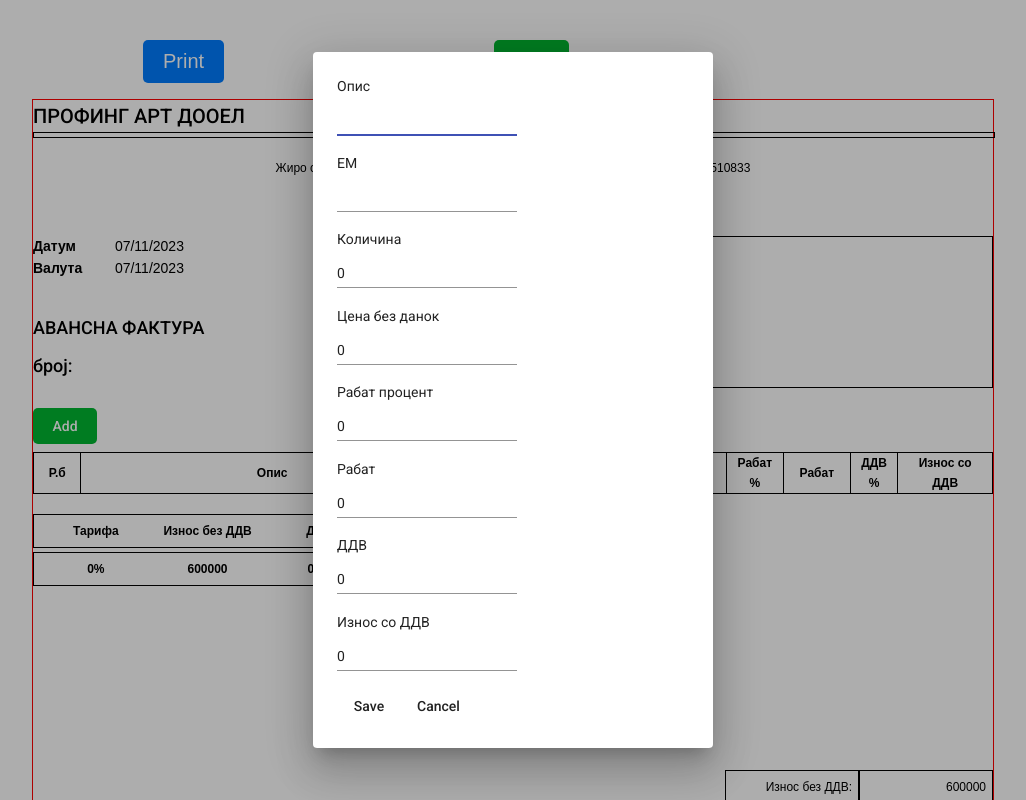
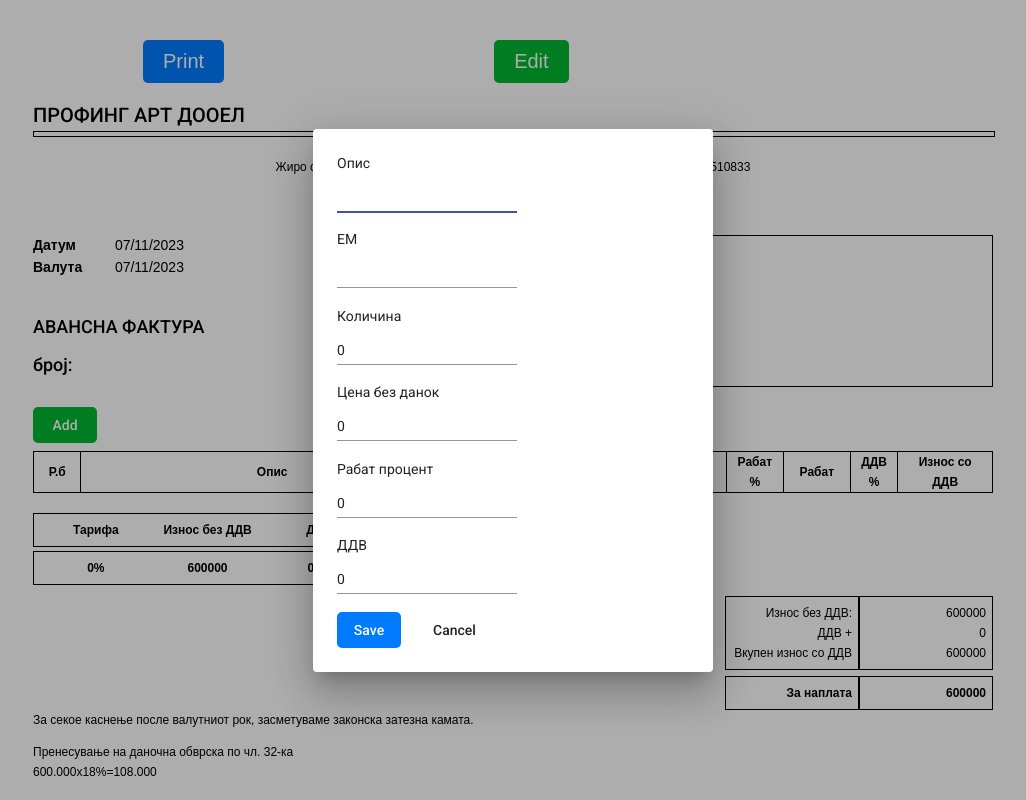
Before and after one commit to florent-fejzula/invoice-profing, an Angular app: page / in a window 1280 px wide. Both pictures are taken after typing "Sample" into the empty fields and a click on the button "Add". Shown: the whole page, without its empty margins (127-1153 px from the left). Built offline with nearby package versions, Linux system fonts and the light colour scheme.

Commit message:
table values update, fixed footer

```diff
--- a/src/app/app.component.html
+++ b/src/app/app.component.html
@@ -5,9 +5,6 @@
 
 <div class="invoice">
   <div class="elementA">
-
-  </div>
-
     <div class="invoice-header">
       <h2>ПРОФИНГ АРТ ДООЕЛ</h2>
       <div class="box-line"></div>
@@ -74,12 +71,12 @@
             <td>{{ i + 1 }}</td>
             <td>{{ item.opis }}</td>
             <td>{{ item.em }}</td>
-          <td>{{ item.kolicina }}</td>
-          <td>{{ item.cenaBezDanok }}</td>
+            <td>{{ item.kolicina | number:'1.2-2' }}</td>
+            <td>{{ item.cenaBezDanok | number:'1.2-2' }}</td>
             <td>{{ item.rabatProcent }}</td>
-          <td>{{ item.rabat }}</td>
+            <td>{{ calculateRabat(item) | number:'1.2-2' }}</td>
             <td>{{ item.ddv }}</td>
-          <td>{{ calculateItemTotal(item) }}</td>
+            <td>{{ calculateItemTotal(item) | number:'1.2-2' }}</td>
           </tr>
         </tbody>
       </table>
@@ -98,9 +95,10 @@
           <div>600000</div>
         </div>
       </div>
+    </div>
+  </div>
 
-    <div class="blank-space"></div>
-
+  <div class="elementB">
     <div class="invoice-total-down">
       <div class="down-first">
         <span>Износ без ДДВ:</span>
@@ -133,8 +131,7 @@
       <div>600.000x18%=108.000</div>
       <br />
 
-      <p>Со зборови: {{soZborovi}} <input type="text"></p>
-    </div>
+      <p>Со зборови: {{ soZborovi }} <input type="text" /></p>
     </div>
 
     <div class="signatures">
@@ -148,3 +145,4 @@
       </div>
     </div>
   </div>
+</div>
--- a/src/app/app.component.scss
+++ b/src/app/app.component.scss
@@ -1,8 +1,61 @@
+
+
+.buttons {
+  display: flex;
+
+  .print {
+    margin-top: 40px;
+    margin-bottom: 16px;
+    margin-left: 270px;
+    display: flex;
+    align-items: center;
+    justify-content: center;
+    padding: 10px 20px;
+    background-color: #007bff;
+    color: #fff;
+    font-size: 20px;
+    border: none;
+    border-radius: 5px;
+    cursor: pointer;
+    transition: background-color 0.3s ease;
+  }
+
+  .print:hover {
+    background-color: #0056b3;
+  }
+
+  .edit {
+    margin-top: 40px;
+    margin-bottom: 16px;
+    margin-left: 270px;
+    display: flex;
+    align-items: center;
+    justify-content: center;
+    padding: 10px 20px;
+    background-color: #00b630;
+    color: #fff;
+    font-size: 20px;
+    border: none;
+    border-radius: 5px;
+    cursor: pointer;
+    transition: background-color 0.3s ease;
+  }
+
+  .edit:hover {
+    background-color: #008f07;
+  }
+}
+
 .invoice {
+  display: flex;
+  flex-direction: column;
+  min-height: 100vh;
   font-family: Arial, sans-serif;
   margin: auto;
   max-width: 960px;
-  border: 1px solid red;
+
+  .elementA {
+    flex-grow: 1;
 
     .invoice-header {
       h2 {
@@ -182,6 +235,7 @@
         width: 48%;
         font-size: 12px;
         font-weight: bold;
+        page-break-inside: avoid;
 
         .invoice-total-titles,
         .invoice-total-values {
@@ -196,9 +250,7 @@
           }
         }
       }
-
-    .blank-space {
-      height: 180px;
+    }
   }
 
   .invoice-total-down,
@@ -207,6 +259,7 @@
     width: 100%;
     display: flex;
     justify-content: flex-end;
+    page-break-inside: avoid;
   }
 
   .invoice-total-down {
@@ -233,7 +286,6 @@
     font-size: 12px;
   }
 }
-}
 
 .signatures {
   margin-top: 12px;
@@ -255,52 +307,6 @@
   }
 }
 
-.buttons {
-    display: flex;
-
-    .print {
-      margin-top: 40px;
-      margin-bottom: 16px;
-      margin-left: 270px;
-      display: flex;
-      align-items: center;
-      justify-content: center;
-      padding: 10px 20px;
-      background-color: #007bff;
-      color: #fff;
-      font-size: 20px;
-      border: none;
-      border-radius: 5px;
-      cursor: pointer;
-      transition: background-color 0.3s ease;
-    }
-
-    .print:hover {
-      background-color: #0056b3;
-    }
-
-    .edit {
-      margin-top: 40px;
-      margin-bottom: 16px;
-      margin-left: 270px;
-      display: flex;
-      align-items: center;
-      justify-content: center;
-      padding: 10px 20px;
-      background-color: #00b630;
-      color: #fff;
-      font-size: 20px;
-      border: none;
-      border-radius: 5px;
-      cursor: pointer;
-      transition: background-color 0.3s ease;
-    }
-
-    .edit:hover {
-      background-color: #008f07;
-    }
-}
-
 @media print {
   .buttons {
     display: none;
--- a/src/app/app.component.ts
+++ b/src/app/app.component.ts
@@ -64,6 +64,26 @@ export class AppComponent {
     });
   }
 
+  calculateRabat(item: any): number {
+    if (item && item.cenaBezDanok !== undefined && item.rabatProcent !== undefined) {
+      const price = item.cenaBezDanok;
+      const discountPercentage = item.rabatProcent;
+
+      if (price >= 0 && discountPercentage >= 0 && discountPercentage <= 100) {
+        const discountAmount = (price * discountPercentage) / 100;
+        return discountAmount;
+      } else {
+        // Handle invalid inputs (negative price or discount out of range)
+        console.error("Invalid inputs: price and discount must be non-negative, and discount must be between 0 and 100.");
+        return 0;
+      }
+    } else {
+      // Handle missing or undefined item, price, or discount
+      console.error("Invalid input: item, price, and discount must be defined.");
+      return 0;
+    }
+  }
+
   calculateItemTotal(item: any) {
     const price = item.cenaBezDanok * (1 - item.rabatProcent / 100);
     const taxAmount = price * (item.ddv / 100);
--- a/src/app/data.service.ts
+++ b/src/app/data.service.ts
@@ -4,8 +4,8 @@ import { Injectable } from '@angular/core';
   providedIn: 'root',
 })
 export class DataService {
-  datum!: Date;
-  valuta!: Date;
+  datum = new Date();
+  valuta = new Date();
   fakturaBroj = '';
   companyTitle = '';
   companyAddress = '';
--- a/src/app/edit-modal/edit-modal.component.html
+++ b/src/app/edit-modal/edit-modal.component.html
@@ -42,5 +42,6 @@
     <input matInput [(ngModel)]="companyID" name="companyID" />
   </mat-form-field>
   <br />
-  <button mat-button (click)="onSaveClick()">Save</button>
+  <button mat-button class="saveButton" (click)="onSaveClick()">Save</button>
+  <button mat-button (click)="onCancelClick()">Cancel</button>
 </form>
--- a/src/app/edit-modal/edit-modal.component.scss
+++ b/src/app/edit-modal/edit-modal.component.scss
@@ -0,0 +1,13 @@
+.saveButton {
+    margin-right: 16px;
+    background-color: #007bff;
+    color: #fff;
+    border: none;
+    border-radius: 5px;
+    cursor: pointer;
+    transition: background-color 0.3s ease;
+  }
+
+  .saveButton:hover {
+    background-color: #0056b3;
+  }
--- a/src/app/edit-modal/edit-modal.component.ts
+++ b/src/app/edit-modal/edit-modal.component.ts
@@ -38,4 +38,8 @@ export class EditModalComponent {
     this.dataService.companyID = this.companyID;
     this.dialogRef.close();
   }
+
+  onCancelClick(): void {
+    this.dialogRef.close();
+  }
 }
--- a/src/app/entry-modal/entry-modal.component.html
+++ b/src/app/entry-modal/entry-modal.component.html
@@ -3,35 +3,33 @@
   <mat-form-field>
     <input matInput [(ngModel)]="opis" name="opis" required />
   </mat-form-field>
+
   <div>ЕМ</div>
   <mat-form-field>
     <input matInput [(ngModel)]="em" name="em" />
   </mat-form-field>
+
   <div>Количина</div>
   <mat-form-field>
     <input matInput [(ngModel)]="kolicina" name="kolicina" />
   </mat-form-field>
+
   <div>Цена без данок</div>
   <mat-form-field>
     <input matInput [(ngModel)]="cenaBezDanok" name="cenaBezDanok" />
   </mat-form-field>
+
   <div>Рабат процент</div>
   <mat-form-field>
     <input matInput [(ngModel)]="rabatProcent" name="rabatProcent" />
   </mat-form-field>
-  <div>Рабат</div>
-  <mat-form-field>
-    <input matInput [(ngModel)]="rabat" name="rabat" />
-  </mat-form-field>
+
   <div>ДДВ</div>
   <mat-form-field>
     <input matInput [(ngModel)]="ddv" name="ddv" />
   </mat-form-field>
-  <div>Износ со ДДВ</div>
-  <mat-form-field>
-    <input matInput [(ngModel)]="iznosSoDDV" name="iznosSoDDV" />
-  </mat-form-field>
   <br />
-  <button mat-button (click)="onSaveClick()">Save</button>
+
+  <button mat-button class="saveButton" (click)="onSaveClick()">Save</button>
   <button mat-button (click)="onCancelClick()">Cancel</button>
 </form>
--- a/src/app/entry-modal/entry-modal.component.scss
+++ b/src/app/entry-modal/entry-modal.component.scss
@@ -0,0 +1,13 @@
+.saveButton {
+    margin-right: 16px;
+    background-color: #007bff;
+    color: #fff;
+    border: none;
+    border-radius: 5px;
+    cursor: pointer;
+    transition: background-color 0.3s ease;
+  }
+
+  .saveButton:hover {
+    background-color: #0056b3;
+  }
```
Lines whose indentation alone changed are shown as unchanged.
